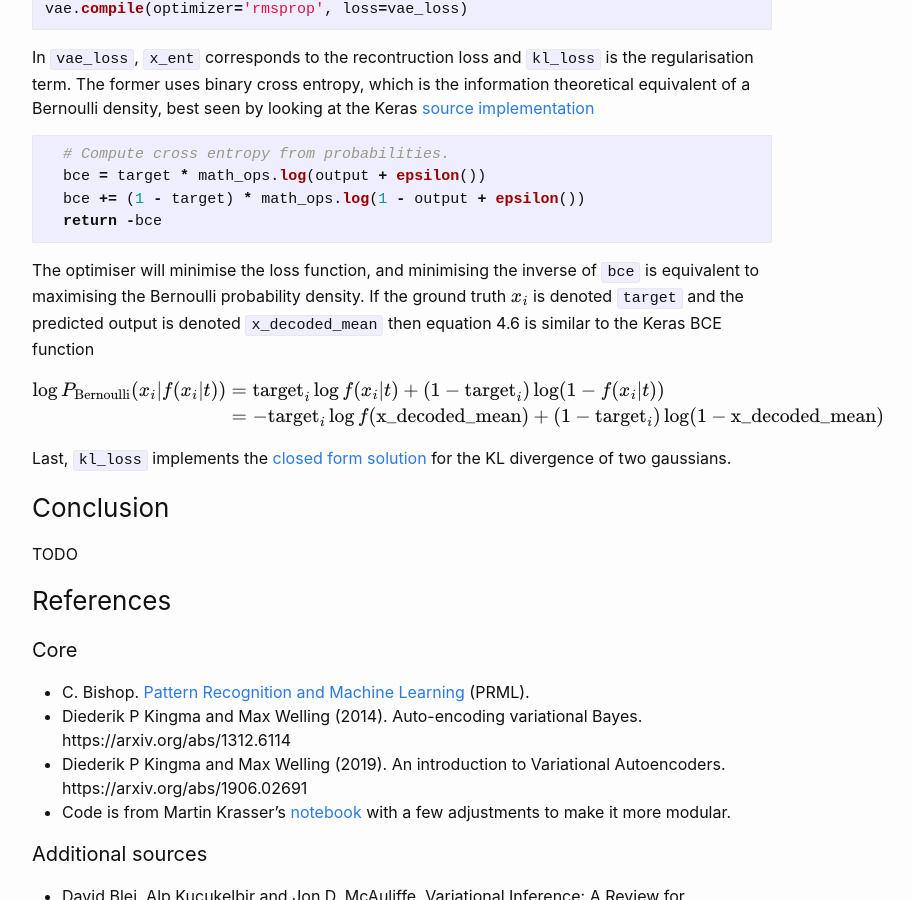
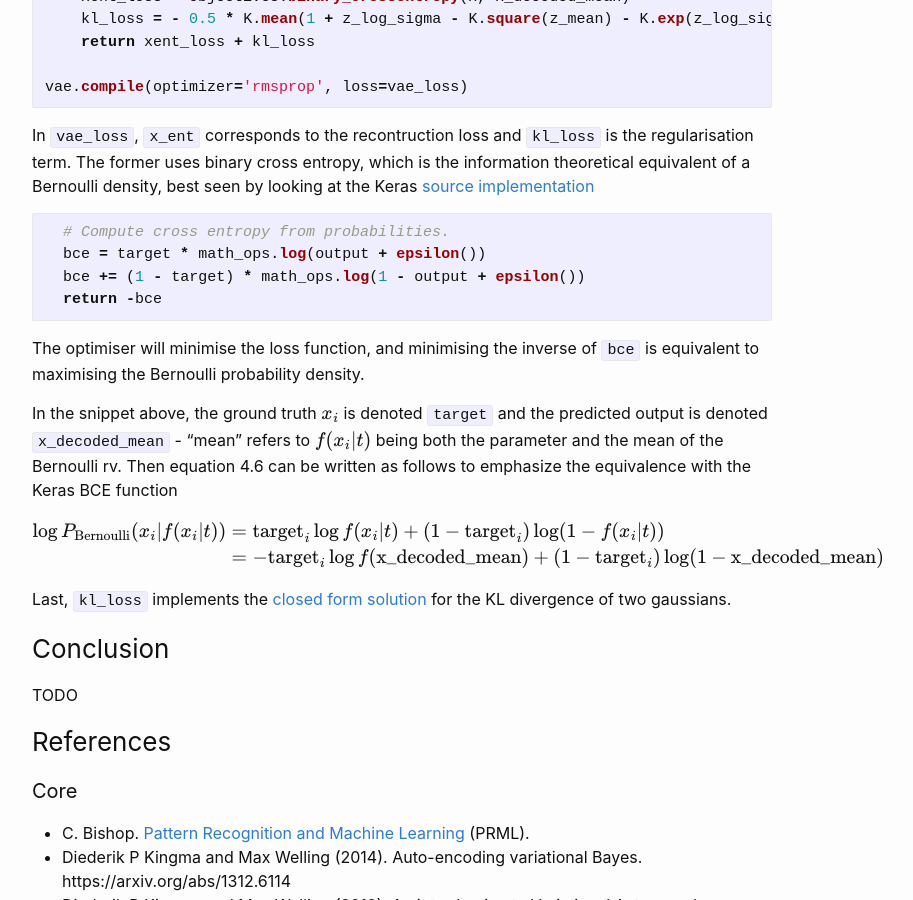
Before and after one commit to mkffl/mkffl.github.io, a Jekyll site: the page built from _posts/2020-05-26-Expectation-maximization-part-2.markdown, in a window 1280 px wide and 900 px high, scrolled down 13204 px. Shown: the whole window, without its empty margins (238-1151 px from the left). Built offline with Jekyll 4.4.1, drawn with Linux system fonts in a browser that asks for light colours; formulas are drawn with MathJax 3.

Commit message:
add permalink references and clarify x_decoded_mean

````diff
--- a/_posts/2020-05-26-Expectation-maximization-part-2.markdown
+++ b/_posts/2020-05-26-Expectation-maximization-part-2.markdown
@@ -157,6 +160,7 @@ def mixture_m_step_gaussian(X: np.array, q: np.array, C: int, D: int) -> Tuple[A
 
 m_step_gaussian = m_step(mixture_m_step_gaussian)
 ```
+
 
 ### The power of the posterior
 
@@ -389,7 +393,9 @@ In `vae_loss`, `x_ent` corresponds to the recontruction loss and `kl_loss` is th
   return -bce
 ```
 
-The optimiser will minimise the loss function, and minimising the inverse of `bce` is equivalent to maximising the Bernoulli probability density. If the ground truth $x_i$ is denoted `target` and the predicted output is denoted `x_decoded_mean` then equation 4.6 is similar to the Keras BCE function
+The optimiser will minimise the loss function, and minimising the inverse of `bce` is equivalent to maximising the Bernoulli probability density.
+
+In the snippet above, the ground truth $x_i$ is denoted `target` and the predicted output is denoted `x_decoded_mean` - "mean" refers to $f(x_i \vert t)$ being both the parameter and the mean of the Bernoulli rv. Then equation 4.6 can be written as follows to emphasize the equivalence with the Keras BCE function
 
 $$
 \begin{equation}
@@ -402,6 +408,7 @@ $$
 \end{aligned}
 \end{equation}
 $$
+
 
 
 Last, `kl_loss` implements the [closed form solution](https://en.wikipedia.org/wiki/Kullback%E2%80%93Leibler_divergence#Multivariate_normal_distributions) for the KL divergence of two gaussians.
````
Also changed, not shown: other parts of _posts/2020-05-26-Expectation-maximization-part-2.markdown (+3 -0 lines).
